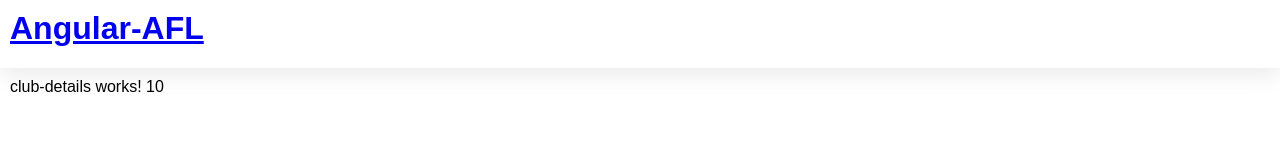
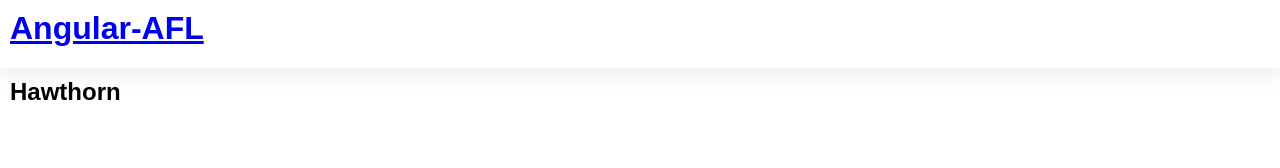
Before and after one commit to headexpanded/Angular-AFL, an Angular app: page /details/10 in a window 1280 px wide. Shown: the top 168 px of the page. Built offline with nearby package versions, Linux system fonts and the light colour scheme.

Commit message:
club details component working

```diff
--- a/src/app/club-details/club-details.component.ts
+++ b/src/app/club-details/club-details.component.ts
@@ -8,13 +8,22 @@ import { Club } from '../club';
   selector: 'app-club-details',
   standalone: true,
   imports: [CommonModule],
-  template: ` <p>club-details works! {{ clubId }}</p> `,
+  template: `
+    <article>
+      <section class="listing-description">
+        <h2 class="listing-heading">{{ club?.name }}</h2>
+      </section>
+    </article>
+  `,
   styleUrls: ['./club-details.component.css'],
 })
 export class ClubDetailsComponent {
   route: ActivatedRoute = inject(ActivatedRoute);
+  clubService = inject(ClubService);
+  club: Club | undefined;
   clubId = -1;
   constructor() {
-    this.clubId = Number(this.route.snapshot.params['id']);
+    const clubId = Number(this.route.snapshot.params['id']);
+    this.club = this.clubService.getClubById(clubId);
   }
 }
```
